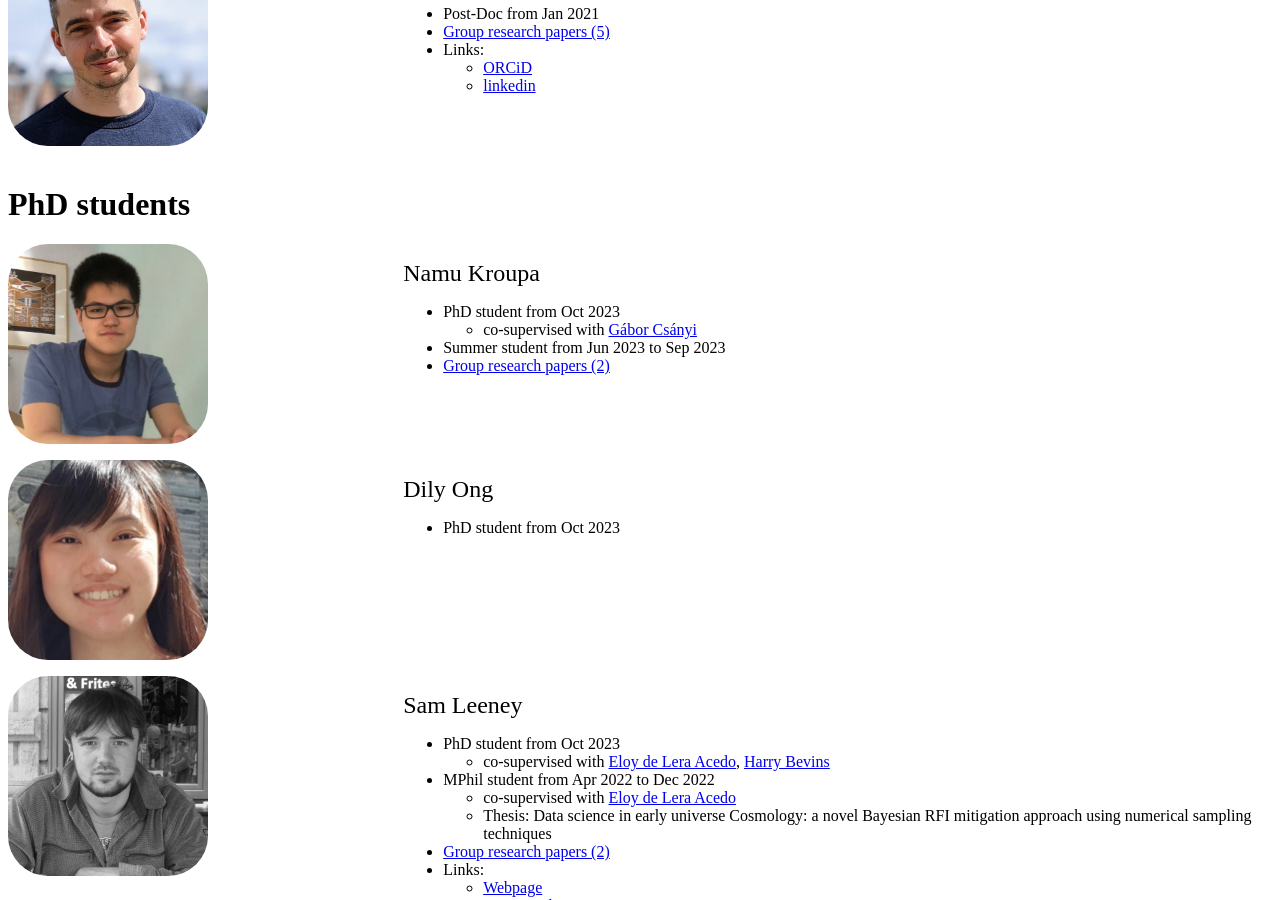
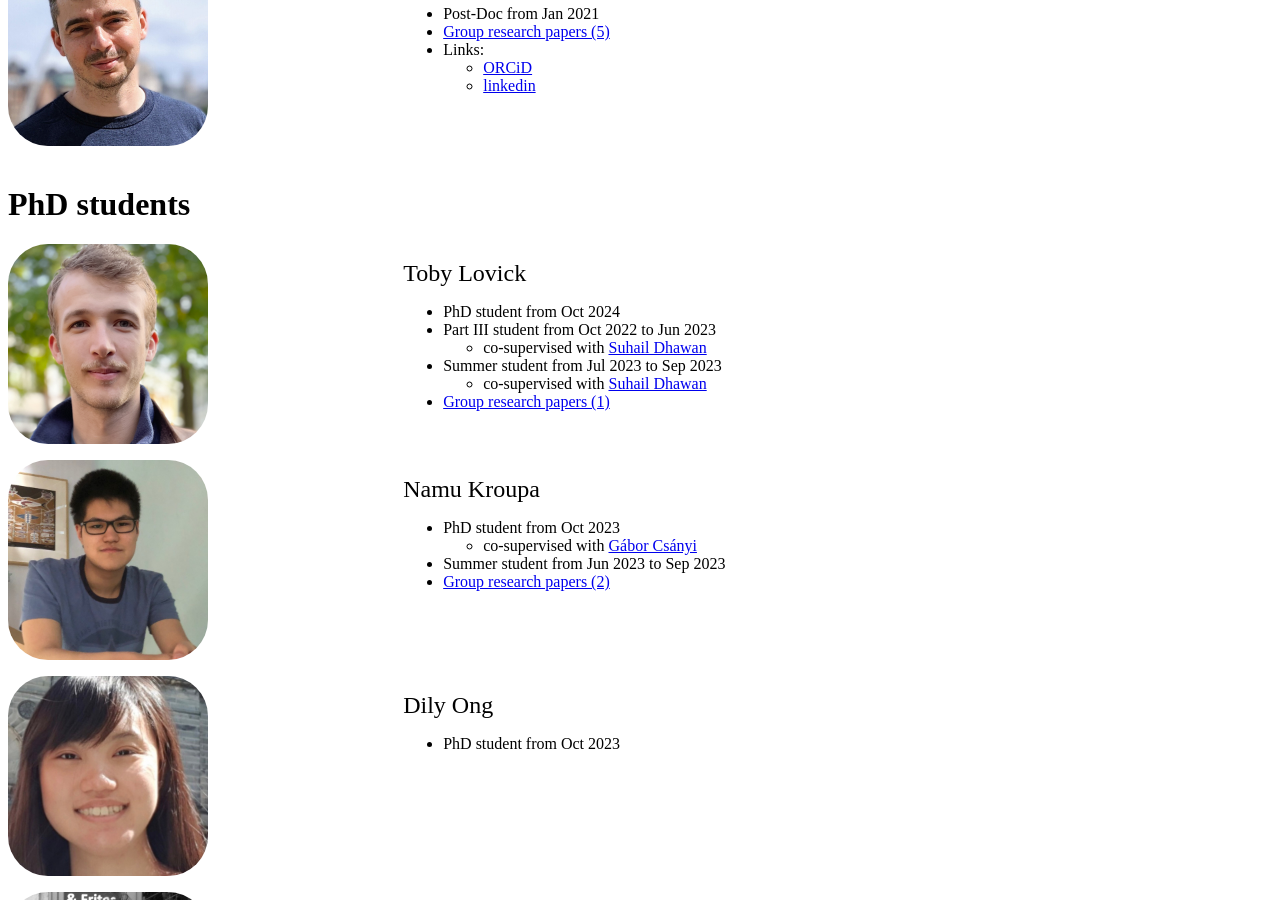
Before and after one commit to handley-lab/handley-lab.github.io, a Jekyll site: the page assets/group/group.html, which Jekyll copies as it is, in a window 1280 px wide and 900 px high, scrolled down 451 px. Built offline with Jekyll 4.4.1, drawn with Linux system fonts in a browser that asks for light colours; some of the changed text lies outside the part shown.

Commit message:
Upgraded group website

```diff
--- a/assets/group/group.html
+++ b/assets/group/group.html
@@ -80,6 +80,24 @@
 <div class="wrapper" style="margin-top:30pt">
   <h1>PhD students</h1>
   <div class="grid">
+    <div class="grid-item">
+      <img src="/assets/group/images/toby_lovick.jpg" />
+    </div>
+    <div class="grid-item">
+      <p>
+        <font size="+2">Toby Lovick</font>
+      </p>
+      <p>
+        <ul>
+          <li>PhD student from Oct 2024<ul></ul></li>
+          <li>Part III student from Oct 2022 to Jun 2023<ul><li>co-supervised with <a href="https://www.lucy.cam.ac.uk/fellows/dr-suhail-dhawan">Suhail Dhawan</a></li></ul></li>
+          <li>Summer student from Jul 2023 to Sep 2023<ul><li>co-supervised with <a href="https://www.lucy.cam.ac.uk/fellows/dr-suhail-dhawan">Suhail Dhawan</a></li></ul></li>
+          <li>
+            <a href="https://arxiv.org/search/?query=handley%2C+w%3B+Lovick%2CT&searchtype=author">Group research papers (1)</a>
+          </li>
+        </ul>
+      </p>
+    </div>
     <div class="grid-item">
       <img src="/assets/group/images/namu_kroupa.jpg" />
     </div>
@@ -212,6 +230,19 @@
 <div class="wrapper" style="margin-top:30pt">
   <h1>Part III students</h1>
   <div class="grid">
+    <div class="grid-item">
+      <img src="/assets/group/images/harvey_williams.jpg" />
+    </div>
+    <div class="grid-item">
+      <p>
+        <font size="+2">Harvey Williams</font>
+      </p>
+      <p>
+        <ul>
+          <li>Part III student from Oct 2024<ul></ul></li>
+        </ul>
+      </p>
+    </div>
     <div class="grid-item">
       <img src="/assets/group/images/krish_nanavati.jpg" />
     </div>
--- a/assets/group/group.yaml
+++ b/assets/group/group.yaml
@@ -92,6 +92,8 @@
     supervisors:
     - Suhail Dhawan
     thesis: null
+  original_image: images/originals/toby_lovick.jpeg
+  image: images/toby_lovick.jpg
 Namu Kroupa:
   phd:
     start: 2023-10-01
```
Also changed, not shown: assets/group/group.png, assets/group/images/originals/toby_lovick.jpg (added), assets/group/images/toby_lovick.jpg (added), 1 other file.
